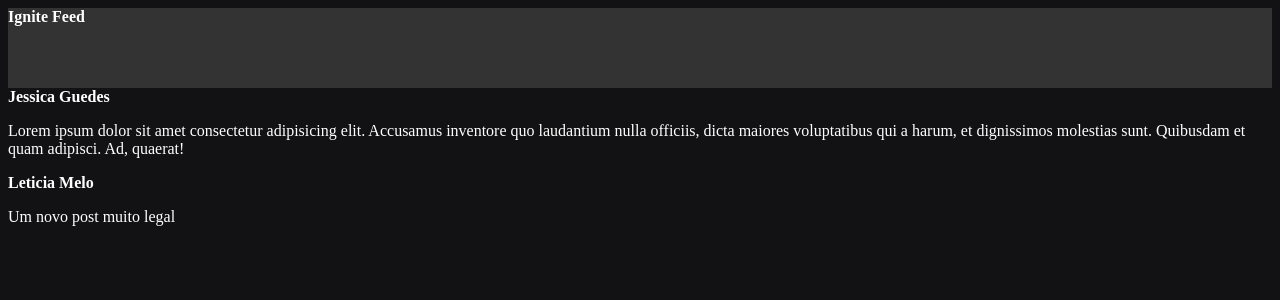
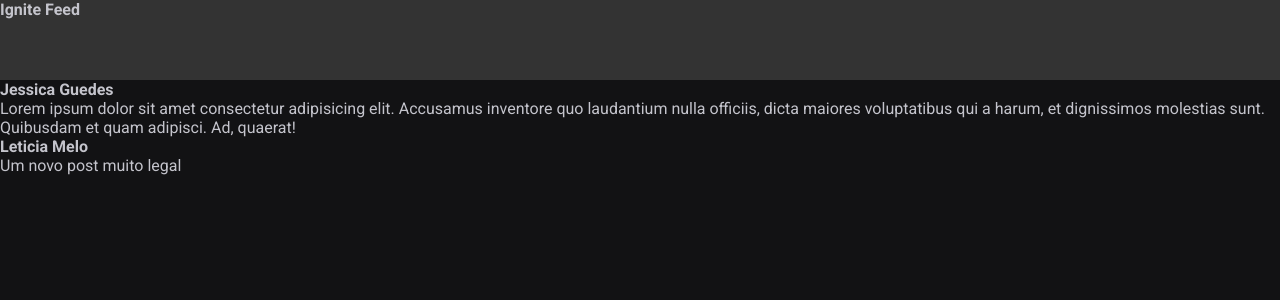
Before and after one commit to jessica-guedes/ignite-feed, a React (Vite) app: page / in a window 1280 px wide. Shown: the top 300 px of the page. Built offline with nearby package versions, Linux system fonts and the light colour scheme.

Commit message:
css global

```diff
--- a/index.html
+++ b/index.html
@@ -2,7 +2,14 @@
 <html lang="en">
   <head>
     <meta charset="UTF-8" />
+
+    <link rel="preconnect" href="https://fonts.googleapis.com" />
+    <link rel="preconnect" href="https://fonts.gstatic.com" crossorigin />
+
     <meta name="viewport" content="width=device-width, initial-scale=1.0" />
+    <link href="https://fonts.googleapis.com/css2?family=Roboto:wght@400;700&display=swap" rel="stylesheet" />
+
+
     <title>Ignite Feed</title>
   </head>
   <body>
--- a/src/App.jsx
+++ b/src/App.jsx
@@ -1,5 +1,7 @@
 import { Post } from "../Post"
 import { Header } from "./components/Header"
+
+import './global.css';
 
 function App() {
   return (
--- /dev/null
+++ b/src/global.css
@@ -0,0 +1,30 @@
+:root {
+  --white: #fff;
+  --gray-100: #e1e1e6;
+  --gray-300: #c4c4cc;
+  --gray-400: #8d8d99;
+  --gray-600: #323238;
+  --gray-700: #29292e;
+  --gray-800: #202024;
+  --gray-900: #121214;
+
+  --green-500: #00875f;
+}
+
+* {
+  margin: 0;
+  padding: 0;
+  box-sizing: border-box;
+}
+
+body {
+  background: var(--gray-900);
+  color: var(--gray-300);
+  -webkit-font-smoothing: antialiased;
+}
+
+body, input, textarea, button {
+  font-family: 'Roboto', sans-serif;
+  font-weight: 400;
+  font-size: 1rem;
+}
--- a/src/main.jsx
+++ b/src/main.jsx
@@ -1,7 +1,7 @@
 import React from 'react'
 import ReactDOM from 'react-dom/client'
 import App from './App'
-import './styles.css';
+import './global.css';
 
 ReactDOM.createRoot(document.getElementById('root')).render(
   <React.StrictMode>
--- a/src/styles.css
+++ /dev/null
@@ -1,4 +0,0 @@
-body {
-  background: #121214;
-  color: #ffffff;
-}
```
